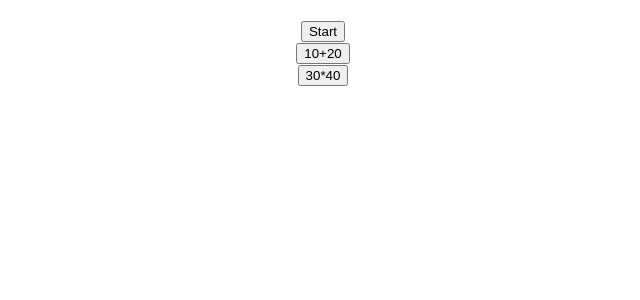
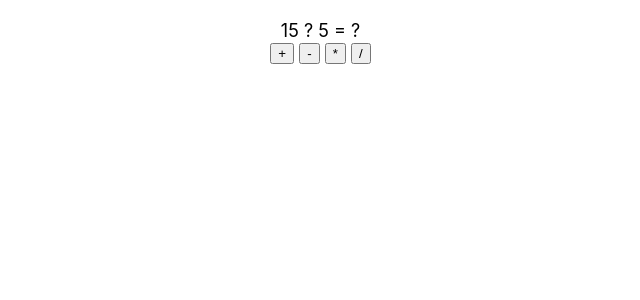
Before and after one commit to pkacr/app1, a React (Create React App) app: page / in a window 1280 px wide. Shown: the top 300 px of the page, without its empty margins (317-957 px from the left). Built offline with nearby package versions, Linux system fonts and the light colour scheme.

Commit message:
ref-func
ref-func

```diff
--- a/src/App.js
+++ b/src/App.js
@@ -1,3 +1,15 @@
+import React from "react";
+import RefsFunc from "./refs-func";
+
+export default function App(){
+  return <RefsFunc/>
+}
+
+
+
+
+
+//--------------------------------------------------
 /* ข้อ1
 import React from 'react'
 import Button from './class-components'
@@ -14,10 +26,10 @@
     return<Calculator2/>
 }*/
 
-// ข้อ3
+/* ข้อ3
 import React from 'react'
 import { EvenData2 } from './event-data'
 
 export default function App(){
     return <EvenData2/>
-}
+}*/
--- /dev/null
+++ b/src/refs-func.js
@@ -0,0 +1,36 @@
+import React ,{useRef} from "react";
+
+export default function RefsFunc(){
+    const num1 = useRef()
+    const num2 = useRef()
+    const operator = useRef()
+    const result = useRef()
+
+    const calculate = (ev)=>{
+        let op = ev.target.innerText
+        let n1 = parseInt(num1.current.innerText)
+        let n2 = parseInt(num2.current.innerText)
+        let r = eval(`${n1}${op}${n2}`)
+        result.current.innerText = r
+        operator.current.innerText = op
+
+    }
+    return(
+        <div style={{textAlign:'center',marginTop:20,fontSize:18}}>
+            <span ref={num1}>15</span>&nbsp;
+            <span ref={operator}>?</span>&nbsp;
+            <span ref={num2}>5</span>&nbsp;
+            <span>=</span>&nbsp;
+            <span ref={result}>?</span>&nbsp;
+
+
+        <div>
+        <button onClick={calculate}>+</button>&nbsp;
+        <button onClick={calculate}>-</button>&nbsp;
+        <button onClick={calculate}>*</button>&nbsp;
+        <button onClick={calculate}>/</button>&nbsp;
+
+        </div>
+        </div>
+    )
+}
```
